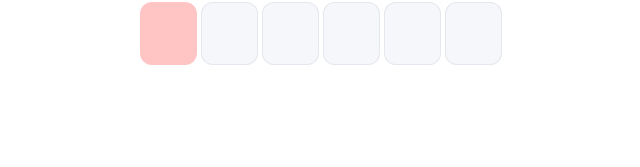
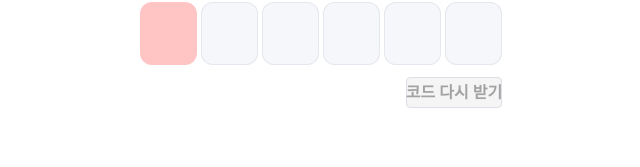
Before and after one commit to sin-hyunjin/Chkapoka-client, a Vue app: page / in a window 1280 px wide. Shown: the part 249-416 px from the top of the page, without its empty margins (319-959 px from the left). Built offline with nearby package versions, Linux system fonts and the light colour scheme; a web font is replaced by a local one; what vue-query would draw is missing.

Commit message:
feat: Add send button css

```diff
--- a/src/components/init/ChukaPokaSignForm.vue
+++ b/src/components/init/ChukaPokaSignForm.vue
@@ -73,6 +73,17 @@
         <cp-email-number-input
           v-model="verifyNumberValue"
         ></cp-email-number-input>
+        <div class="resend-btn">
+          <cp-button
+            type="solid"
+            width="96px"
+            height="31px"
+            border-radius="var(--cp-number-4)"
+            bg-color="var(--cp-color-grey-100)"
+            text-color="var(--cp-color-grey-500)"
+            >코드 다시 받기</cp-button
+          >
+        </div>
       </template>
       <template v-if="currentStep === SignFormStep.PASSWORD">
         <cp-input
@@ -225,6 +236,12 @@ const sendFormData = (type: SignFormStep, value?: string | number) => {
   .button {
     margin-top: auto;
   }
+
+  .resend-btn {
+    margin-top: var(--cp-number-12);
+    display: flex;
+    justify-content: flex-end;
+  }
 }
 
 .web .top-text,
```
